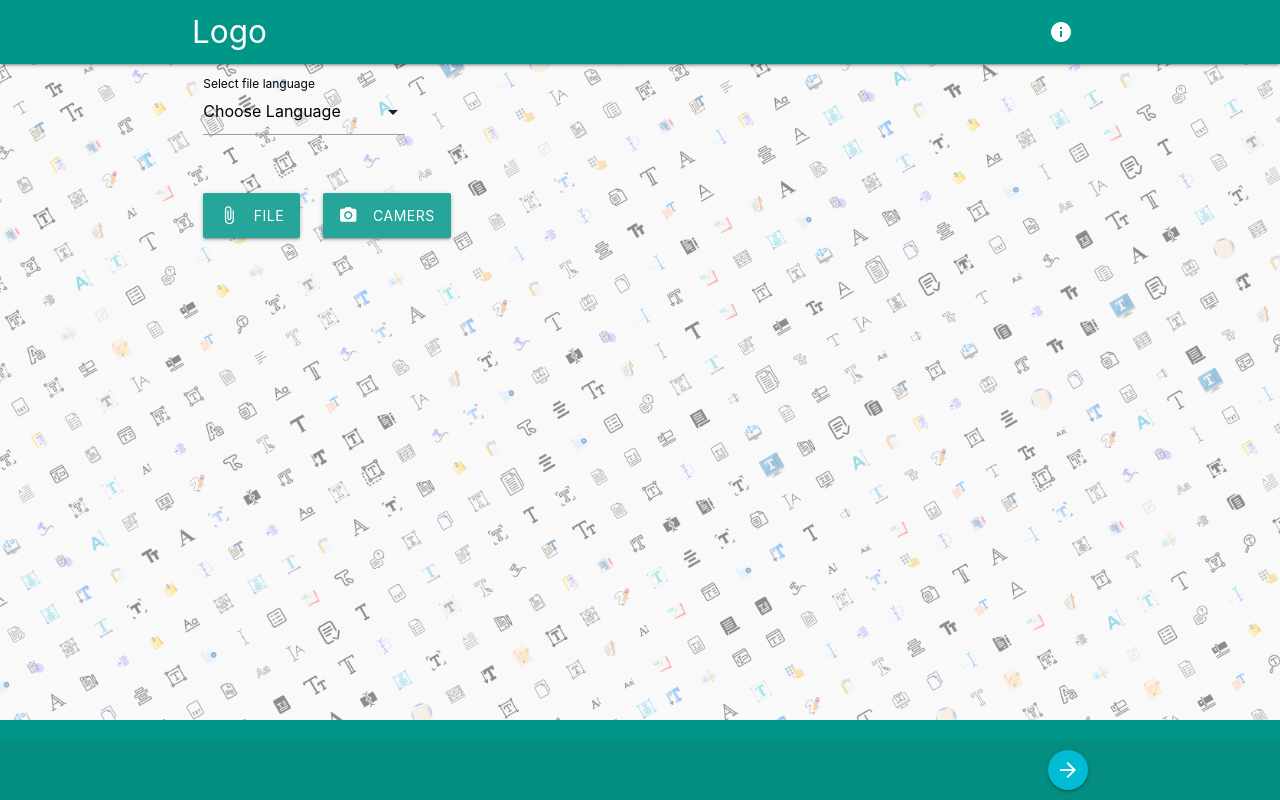
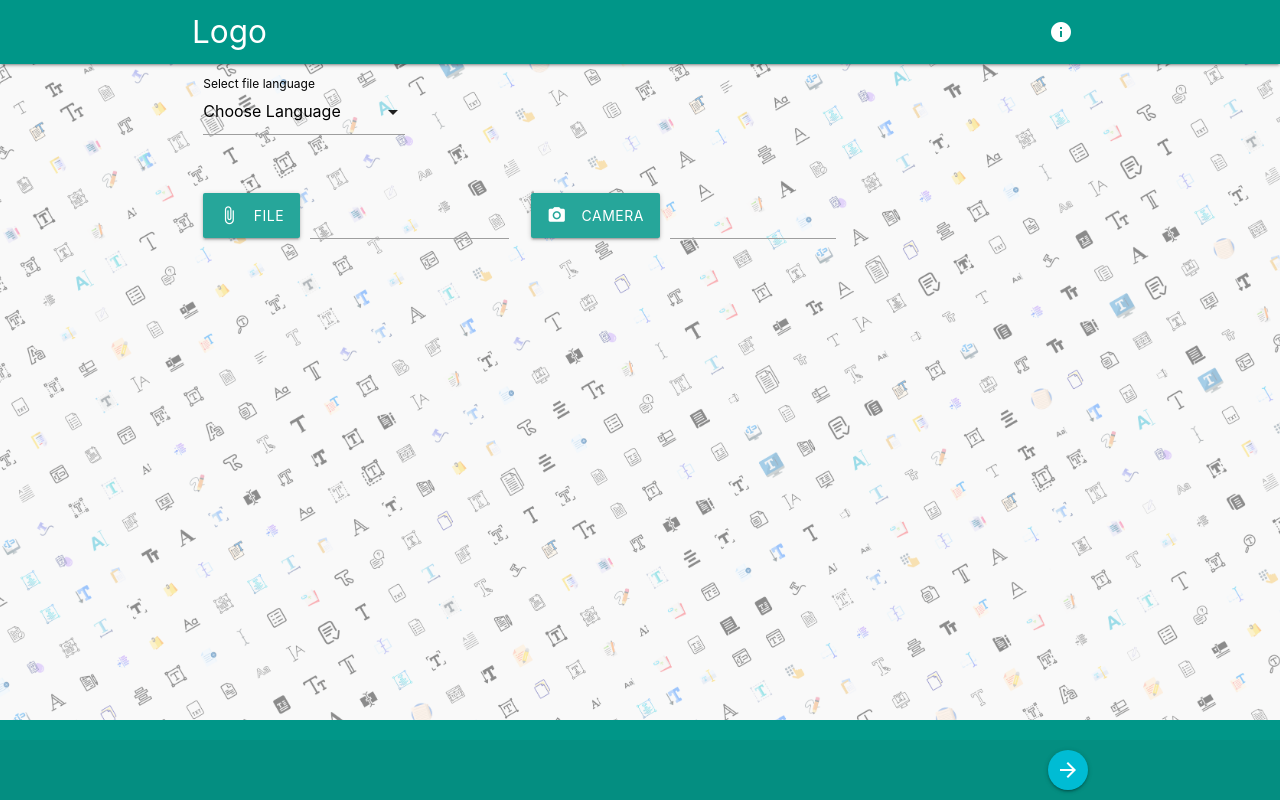
Before and after one commit to abdulrasol/loly-ocr, a Flask app: page / in a window 1280 px wide. Run offline with Flask 2, Linux system fonts and the light colour scheme.

Commit message:
fix file upload in firefox by adding path of file to html

```diff
--- a/app.py
+++ b/app.py
@@ -40,11 +40,11 @@ def editing(msg = None):
         else:
             file = request.files['camera']
 
-
         get = helpers.ocr(file, language=request.form.get('lang'))
         if get['CODE'] == 0:
             return render_template('editing.html', action='/download', text = get['MSG'])
         else:
+            print(get)
             return home(get['MSG'])
     return home('Selcet file first!')
 
--- a/templates/editing.html
+++ b/templates/editing.html
@@ -14,7 +14,7 @@
           >
 {{text}}</textarea
           >
-          <label for="textarea1">Textarea</label>
+          <label for="textarea1">Text that gotten from file</label>
         </div>
       </div>
       <div class="row">
--- a/templates/home.html
+++ b/templates/home.html
@@ -13,22 +13,27 @@
       </div>
     </div>
   </div>
-
   <div class="container">
-    <div class="row">
-      <div class="col">
+    <div class="row left">
+      <div class="col s12 m6 l5">
         <div class="file-field input-field">
           <div class="btn">
             <span><i class="material-icons left">attach_file</i>File</span>
-            <input type="file" name="file" />
+            <input type="file" accept="image/*" name="file" />
+          </div>
+          <div class="file-path-wrapper">
+            <input class="file-path validate" type="text" />
           </div>
         </div>
       </div>
-      <div class="col">
+      <div class="col s12 m6 l5">
         <div class="file-field input-field">
           <div class="btn">
-            <span><i class="material-icons left">camera_alt</i>Camers</span>
+            <span><i class="material-icons left">camera_alt</i>Camera</span>
             <input type="file" accept="image/*" capture="user" name="camera" />
+          </div>
+          <div class="file-path-wrapper">
+            <input class="file-path validate" type="text" />
           </div>
         </div>
       </div>
```
